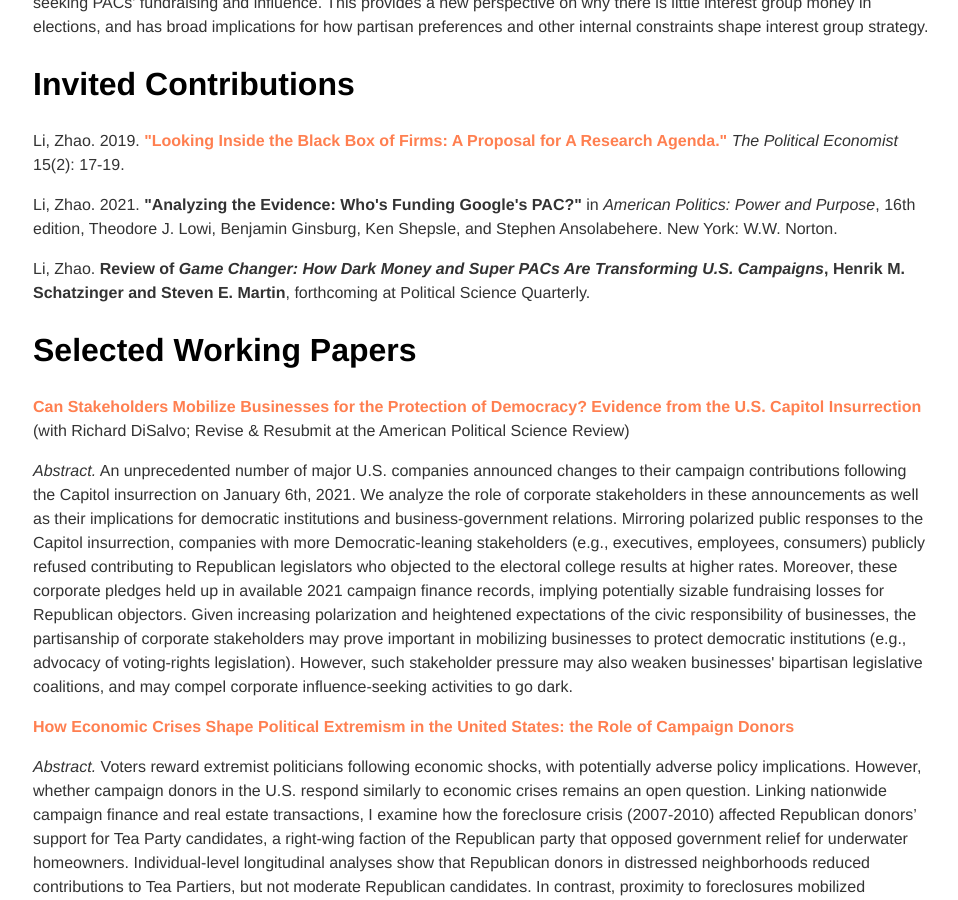
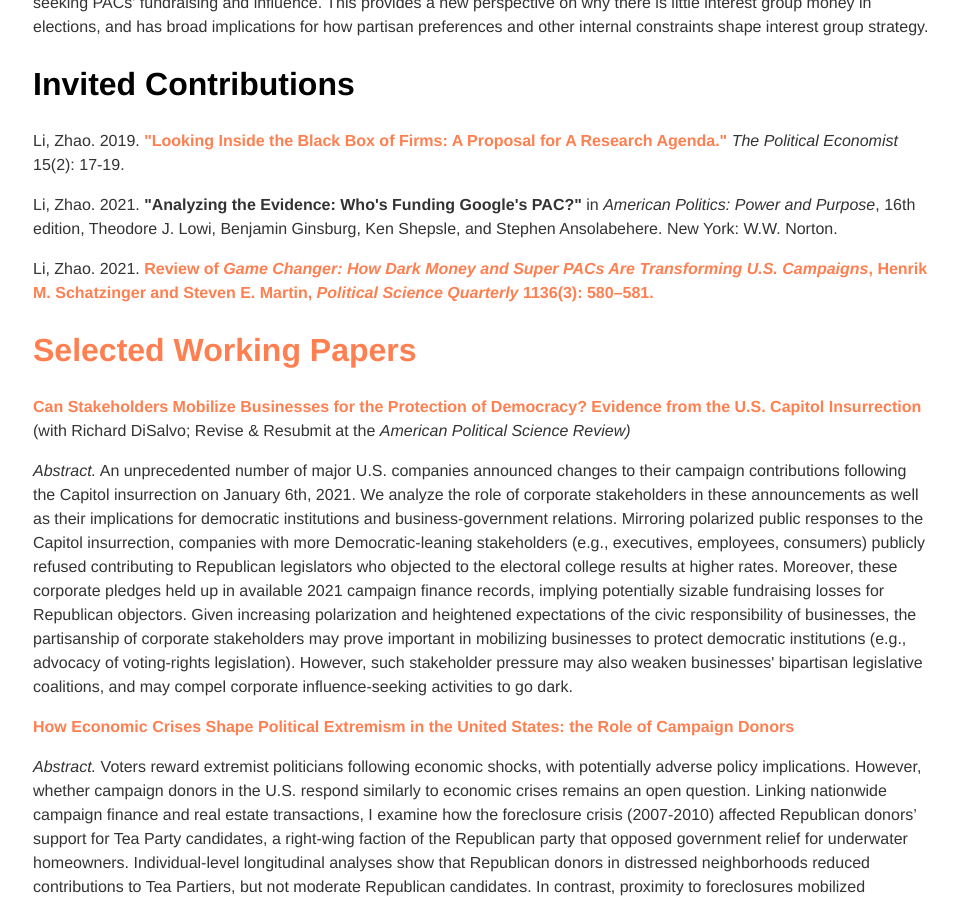
Before and after one commit to zhaoliresearch/zhaoliresearch.github.io, a Jekyll site: the page built from research/index.html, in a window 1280 px wide and 900 px high, scrolled down 427 px. Shown: the whole window, without its empty margins (159-1117 px from the left). Built offline with Jekyll 4.4.1, drawn with Linux system fonts in a browser that asks for light colours.

Commit message:
Update index.html

```diff
--- a/research/index.html
+++ b/research/index.html
@@ -9,9 +9,9 @@
 <h2>Invited Contributions</h2>
 <p>Li, Zhao. 2019. <b><a href="https://docs.google.com/viewer?a=v&pid=sites&srcid=dW1pY2guZWR1fHBvbGl0aWNhbC1lY29ub21pc3QtbmV3c2xldHRlcnxneDo2ZjY0NzVhMzJjNWE0NzZi">"Looking Inside the Black Box of Firms: A Proposal for A Research Agenda."</a></b> <i>The Political Economist</i> 15(2): 17-19.</p>
 <p>Li, Zhao. 2021. <b>"Analyzing the Evidence: Who's Funding Google's PAC?"</a></b> in <i>American Politics: Power and Purpose</i>, 16th edition, Theodore J. Lowi, Benjamin Ginsburg, Ken Shepsle, and Stephen Ansolabehere. New York: W.W. Norton.</p>
-<p>Li, Zhao. <b>Review of <i>Game Changer: How Dark Money and Super PACs Are Transforming U.S. Campaigns</i>, Henrik M. Schatzinger and Steven E. Martin</b>, forthcoming at Political Science Quarterly.</p>
+<p>Li, Zhao. 2021. <b><a href="https://onlinelibrary.wiley.com/doi/10.1002/polq.13221">Review of <i>Game Changer: How Dark Money and Super PACs Are Transforming U.S. Campaigns</i>, Henrik M. Schatzinger and Steven E. Martin</b>, <i>Political Science Quarterly </i> 1136(3): 580–581.</p>
 <h2>Selected Working Papers </h2>
-<p><b><a href="https://www.dropbox.com/s/oziztndzdsjbxpk/Li%20and%20DiSalvo_Capitol%20Riot.pdf?dl=0">Can Stakeholders Mobilize Businesses for the Protection of Democracy? Evidence from the U.S. Capitol Insurrection</b></a> (with Richard DiSalvo; Revise & Resubmit at the American Political Science Review)</p>
+<p><b><a href="https://www.dropbox.com/s/oziztndzdsjbxpk/Li%20and%20DiSalvo_Capitol%20Riot.pdf?dl=0">Can Stakeholders Mobilize Businesses for the Protection of Democracy? Evidence from the U.S. Capitol Insurrection</b></a> (with Richard DiSalvo; Revise & Resubmit at the <i>American Political Science Review)</i></p>
 <p><i>Abstract.</i> An unprecedented number of major U.S. companies announced changes to their campaign contributions following the Capitol insurrection on January 6th, 2021. We analyze the role of corporate stakeholders in these announcements as well as their implications for democratic institutions and business-government relations. Mirroring polarized public responses to the Capitol insurrection, companies with more Democratic-leaning stakeholders (e.g., executives, employees, consumers) publicly refused contributing to Republican legislators who objected to the electoral college results at higher rates. Moreover, these corporate pledges held up in available 2021 campaign finance records, implying potentially sizable fundraising losses for Republican objectors. Given increasing polarization and heightened expectations of the civic responsibility of businesses, the partisanship of corporate stakeholders may prove important in mobilizing businesses to protect democratic institutions (e.g., advocacy of voting-rights legislation). However, such stakeholder pressure may also weaken businesses' bipartisan legislative coalitions, and may compel corporate influence-seeking activities to go dark.</p>
 <p><b><a href="https://www.dropbox.com/s/at6n6o16dze48ds/Zhao%20Li_Housing%20Crash%20and%20Political%20Extremism.pdf?dl=0">How Economic Crises Shape Political Extremism in the United States: the Role of Campaign Donors</b> </a></p>
 <p><i>Abstract.</i> Voters reward extremist politicians following economic shocks, with potentially adverse policy implications. However, whether campaign donors in the U.S. respond similarly to economic crises remains an open question. Linking nationwide campaign finance and real estate transactions, I examine how the foreclosure crisis (2007-2010) affected Republican donors’ support for Tea Party candidates, a right-wing faction of the Republican party that opposed government relief for underwater homeowners. Individual-level longitudinal analyses show that Republican donors in distressed neighborhoods reduced contributions to Tea Partiers, but not moderate Republican candidates. In contrast, proximity to foreclosures mobilized grassroots and electoral support for the Tea Party movement. One potential explanation is that Republican donors disproportionately resided in racially homogeneous neighborhoods, and reduced support for Tea Partiers when in-group neighbors suffered from housing distress. Campaign donors, whose lived experiences during economic crises defy those of the broader electorate, may exert distinct influences on post-crisis elections and policymaking.</p>
```
